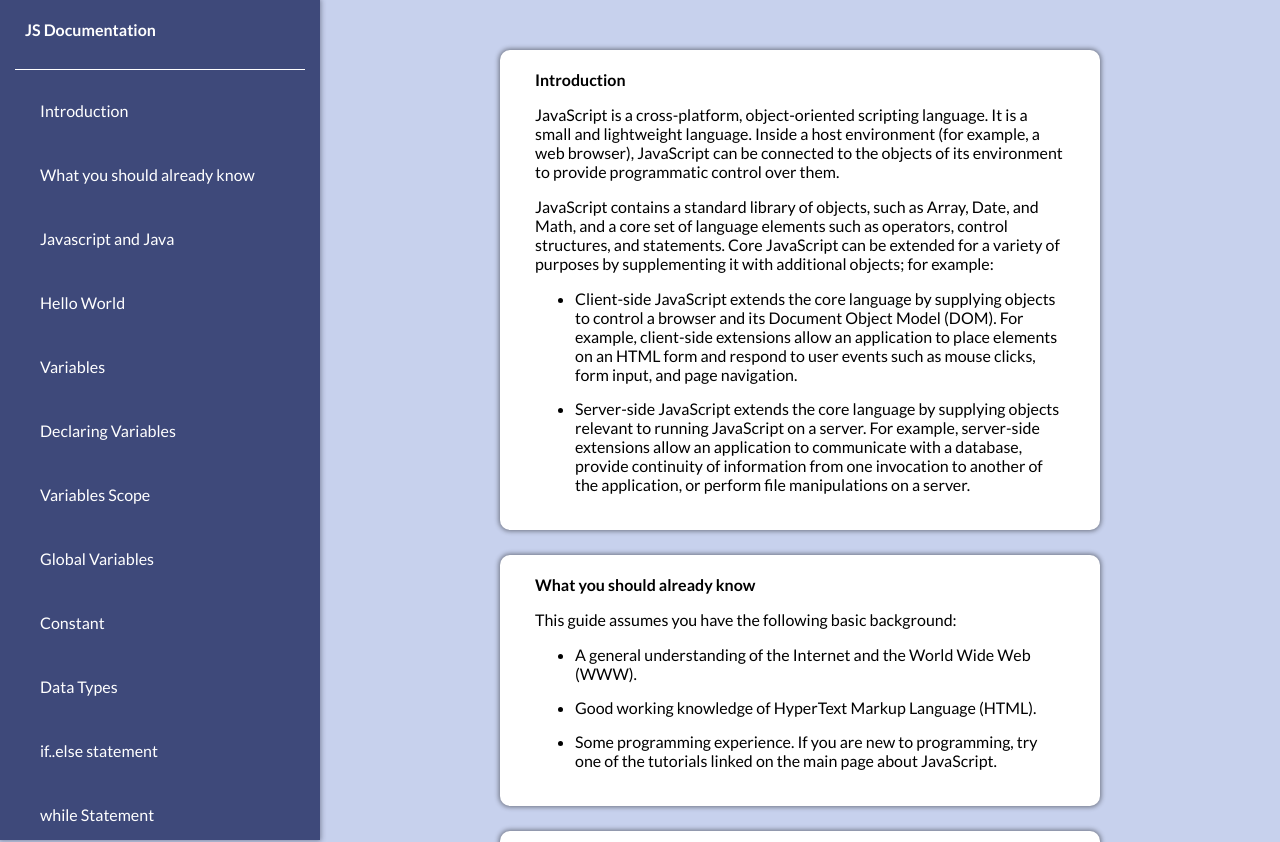
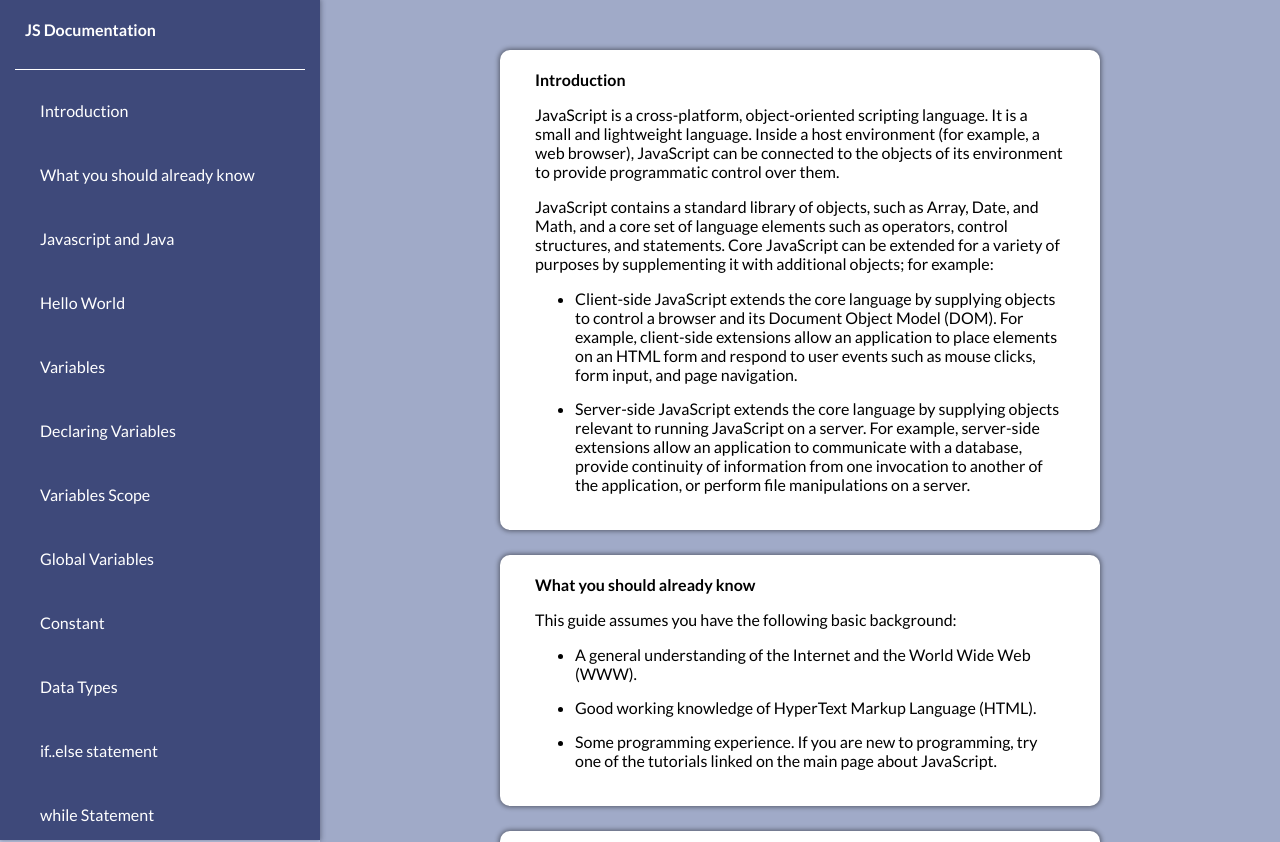
Before and after one commit to fitry29/TechnicalDocPageFCC, a plain HTML site: page index.html in a window 1280 px wide. Shown: the top 842 px of the page. Drawn offline with Linux system fonts and the light colour scheme.

Commit message:
fix color

```diff
--- a/styles.css
+++ b/styles.css
@@ -90,7 +90,7 @@ header{
 }
 /* MAIN */
 #main-doc{
-    background-color:#c7d1ed;
+    background-color: #a0aac8;
     padding: 50px 35px;
     flex-direction: column;
     display: flex;
```
